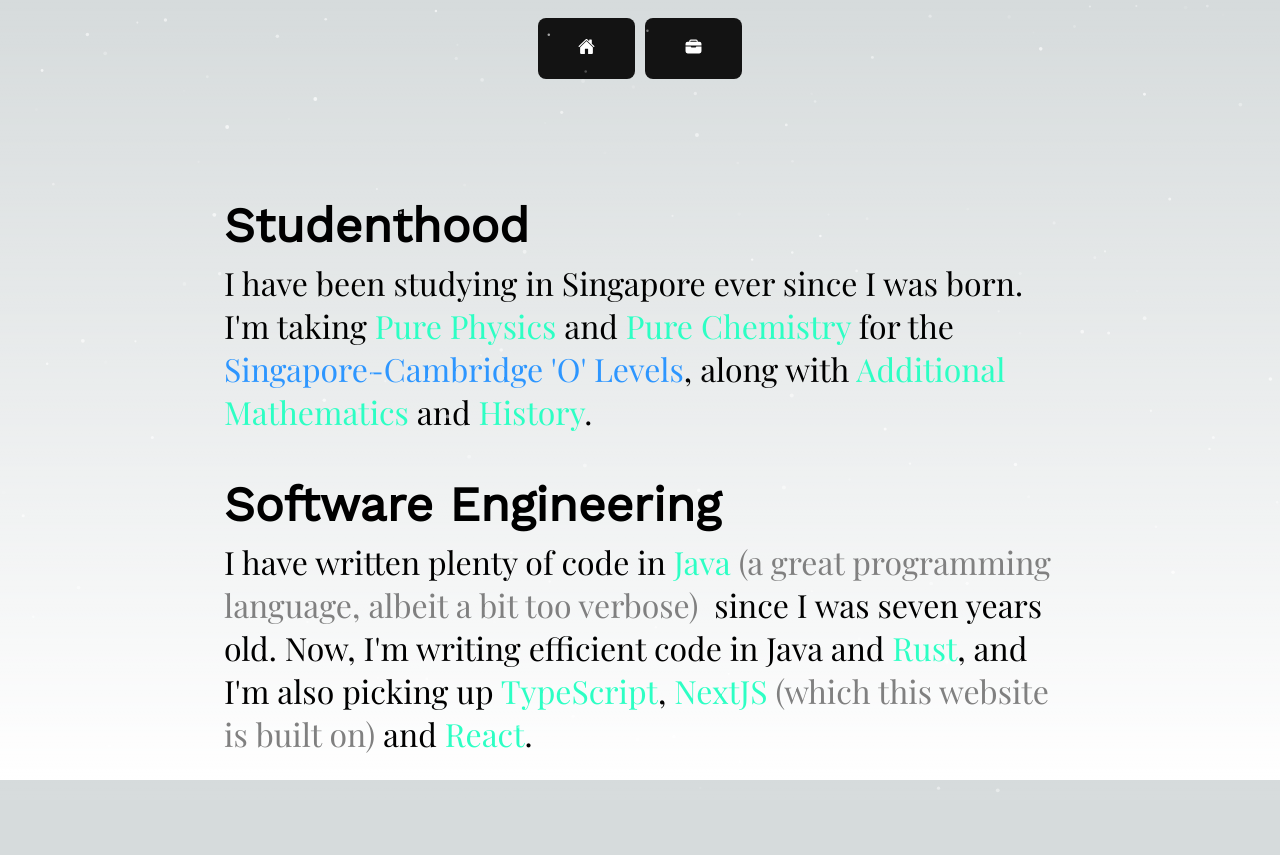
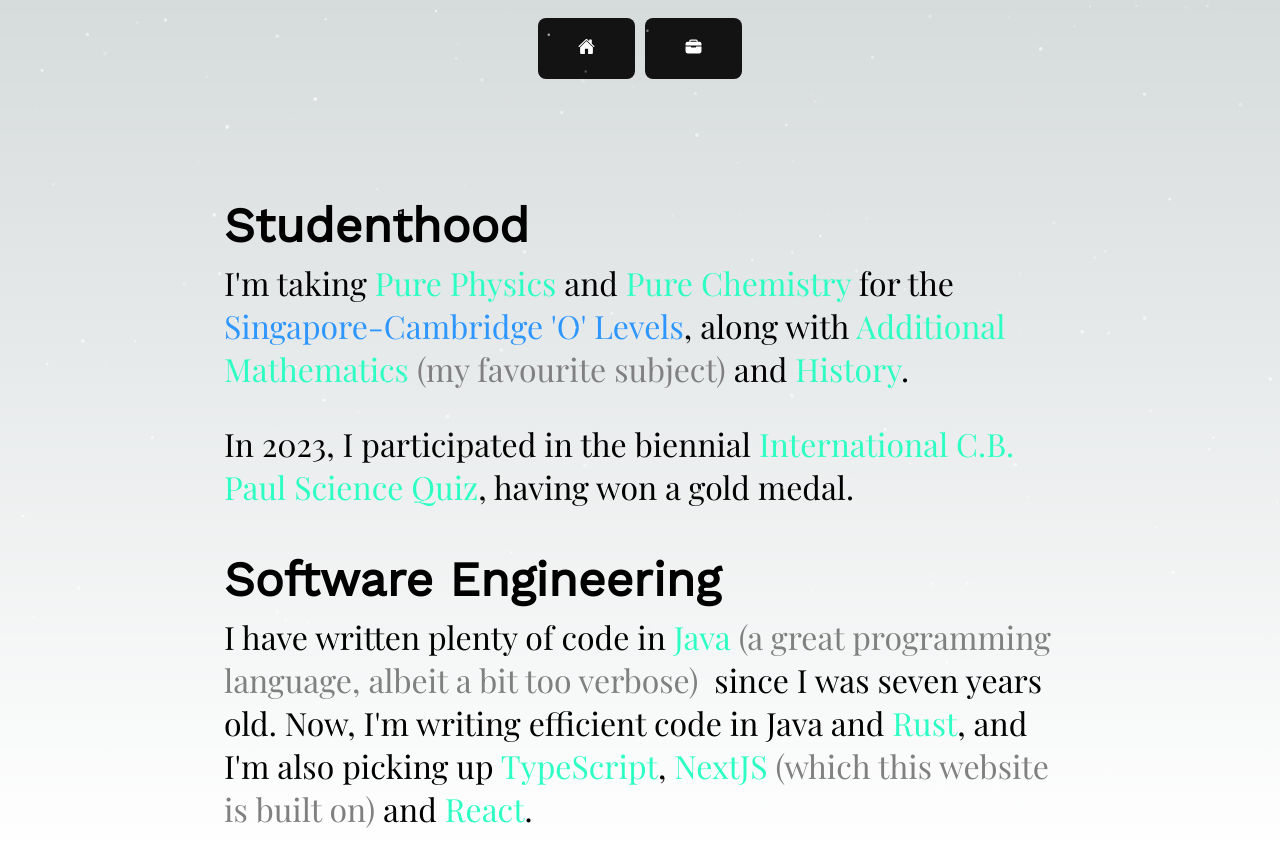
Before and after one commit to gsayson/gsn, a Next.js app: page /career in a window 1280 px wide. Before the commit the page ends 800 px from the top, so only its background shows below. Built offline with nearby package versions, Linux system fonts and the light colour scheme.

Commit message:
remove unnecessary part

```diff
--- a/src/app/career/page.tsx
+++ b/src/app/career/page.tsx
@@ -16,25 +16,19 @@
             <ParticlesBackground></ParticlesBackground>
             <div className="container">
                 <h1>Studenthood</h1>
-                <p>I have been studying in Singapore ever since I was born. I&apos;m taking <span style={{
+                <p>I&apos;m taking <span style={{
                     color: "rgb(45,255,196)"
-                }}>
-                        Pure Physics
-                    </span> and <span style={{
+                }}>Pure Physics</span> and <span style={{
                     color: "rgb(45,255,196)"
-                }}>
-                        Pure Chemistry
-                    </span> for the <Link href="https://www.seab.gov.sg/home/examinations/gce-o-level/about-gce-o-level" style={{
+                }}>Pure Chemistry</span> for the <Link href="https://www.seab.gov.sg/home/examinations/gce-o-level/about-gce-o-level" style={{
                     color: "rgb(45,150,255)"
                 }}>Singapore-Cambridge &apos;O&apos; Levels</Link>, along with <span style={{
                     color: "rgb(45,255,196)"
-                }}>
-                        Additional Mathematics
-                    </span> and <span style={{
+                }}>Additional Mathematics</span>&nbsp;<span style={{ color: "gray" }}>(my favourite subject)</span> and <span style={{
                     color: "rgb(45,255,196)"
-                }}>
-                        History
-                    </span>.</p>
+                }}>History</span>.</p>
+                <br/>
+                <p>In 2023, I participated in the biennial <span style={{ color: "rgb(45,255,196)"}}>International C.B. Paul Science Quiz</span>, having won a gold medal.</p>
                 <br/><br/>
                 <h1>Software Engineering</h1>
                 <p>I have written plenty of code in <span style={{
```
